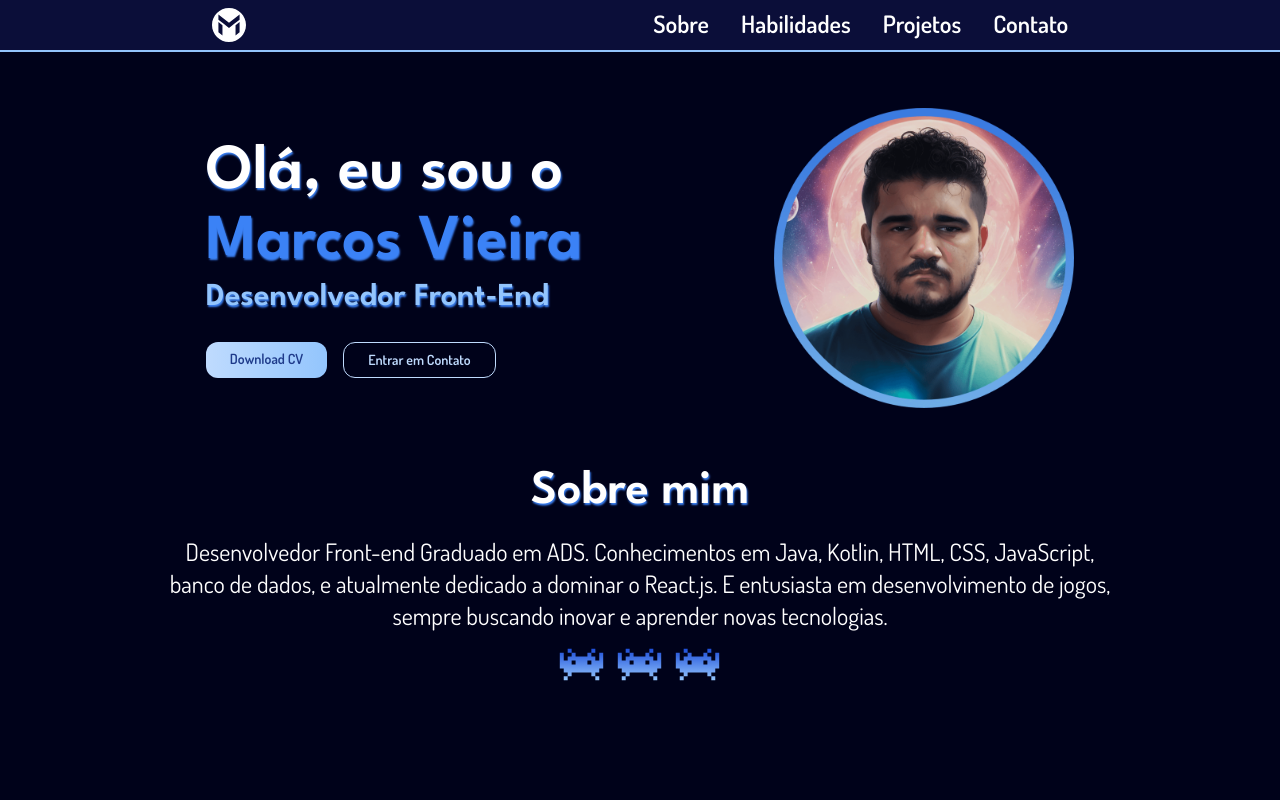
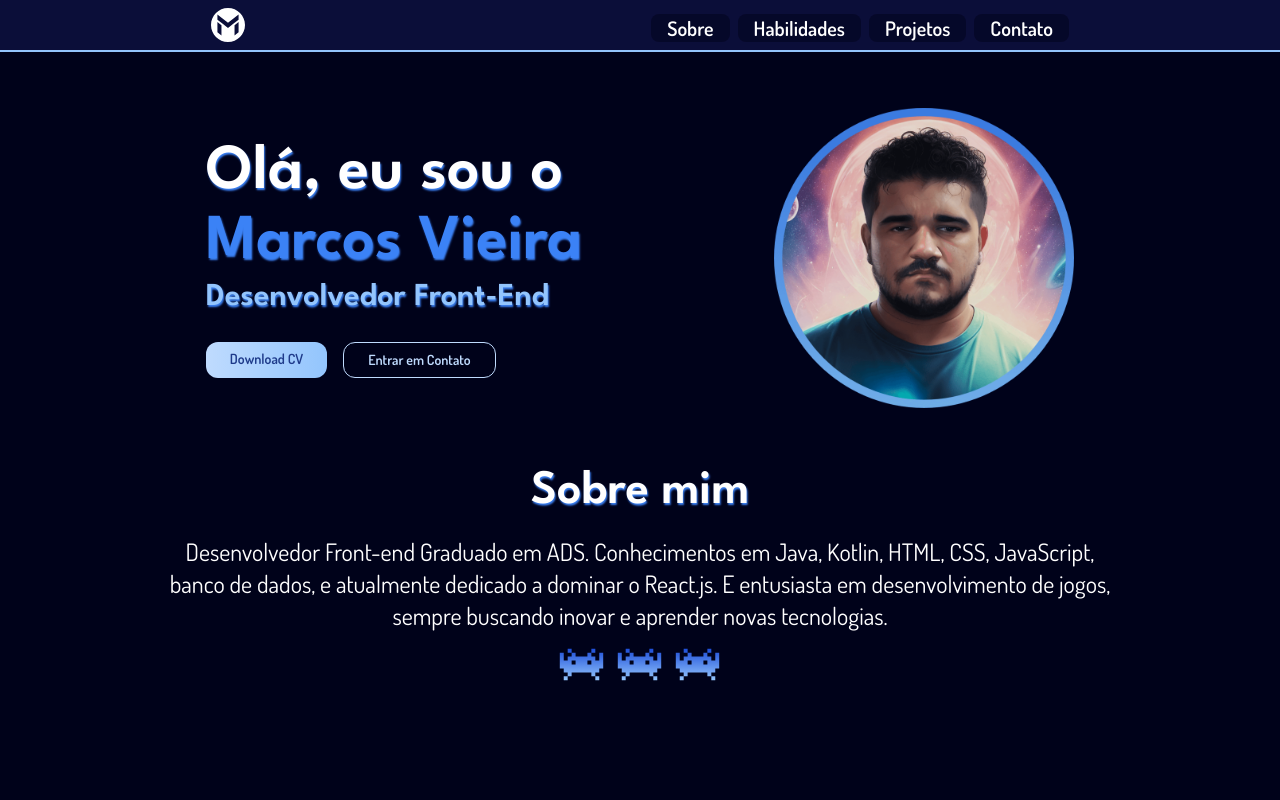
Before and after one commit to marvieiradev/portfolio, a React (Vite) app: page / in a window 1280 px wide. Shown: the top 800 px of the page. Built offline with nearby package versions, Linux system fonts and the light colour scheme.

Commit message:
feat: add MenuItem component

```diff
--- a/src/app.jsx
+++ b/src/app.jsx
@@ -17,6 +17,7 @@ import ModalSecondary06 from "./components/ModalSecondary06";
 import Skill from "./components/Skill";
 import Contact from "./components/Contact";
 import Project from "./components/Project";
+import MenuItem from "./components/MenuItem";
 
 export function App() {
   const [showModalEmpty, setShowModalEmpty] = useState(false);
@@ -54,25 +55,17 @@ export function App() {
 
   return (
     <>
-      <header className="bg-darker border-b-2 border-blue-300 sticky top-0 z-50 w-[100%] px-2 py-2 flex justify-around">
+      <header className="bg-darker border-b-2 border-blue-300 sticky top-0 z-50 w-[100%] p-2 flex justify-around">
         <div className="flex">
           <a href="#">
             <img src="./icon-dark.svg" className="h-[30px] md:h-[34px]" />
           </a>
         </div>
-        <div className="flex gap-2 text-lg text-white text-center font-bold md:text-xl md:gap-8">
-          <a href="#">
-            <h2 className="">Sobre</h2>
-          </a>
-          <a href="#habilidades">
-            <h2>Habilidades</h2>
-          </a>
-          <a href="#projetos">
-            <h2>Projetos</h2>
-          </a>
-          <a href="#contato">
-            <h2>Contato</h2>
-          </a>
+        <div className="flex items-end justify-end gap-2">
+          <MenuItem link="#" text="Sobre" />
+          <MenuItem link="#habilidades" text="Habilidades" />
+          <MenuItem link="#projetos" text="Projetos" />
+          <MenuItem link="#contato" text="Contato" />
         </div>
       </header>
 
--- /dev/null
+++ b/src/components/MenuItem.jsx
@@ -0,0 +1,12 @@
+import React from "react"
+
+export default function MenuItem(props) {
+
+    return (
+        <a href={props.link}>
+            <div className="text-base md:text-lg bg-dark/50 hover:bg-dark px-1 md:px-4 text-white text-center font-bold md:gap-8 rounded-lg">
+                <h2>{props.text}</h2>
+            </div>
+        </a>
+    )
+}
```
